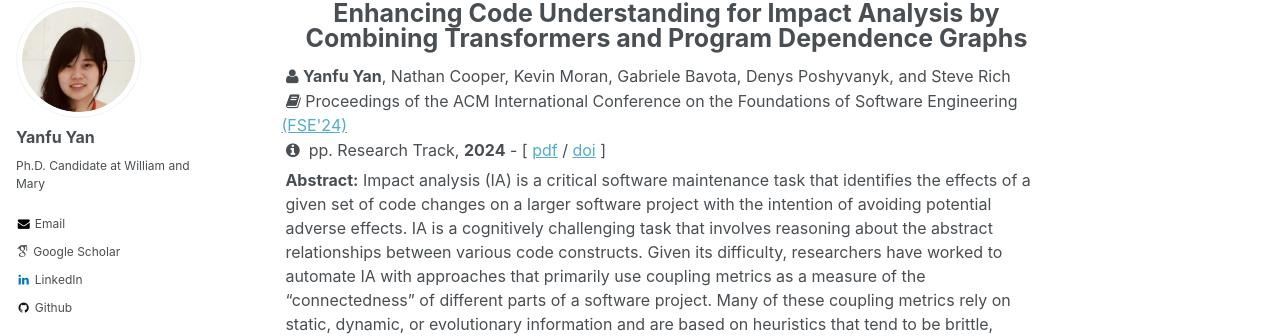
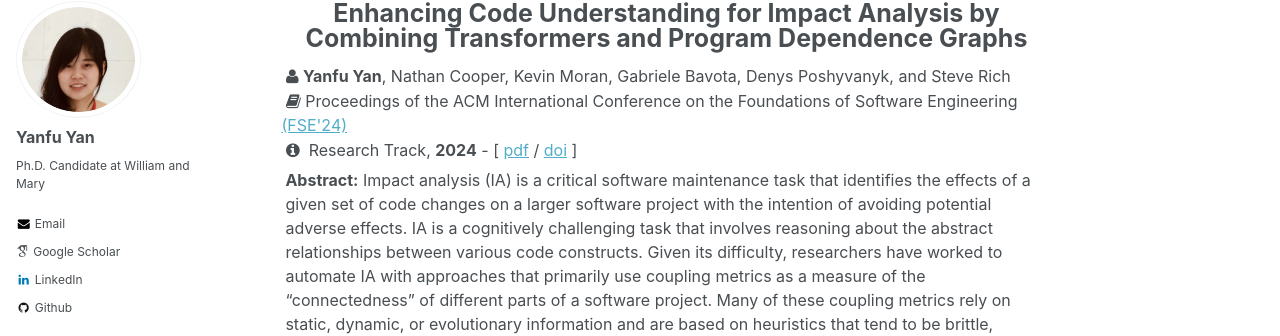
Before and after one commit to yanyanfu/yanyanfu.github.io, a Jekyll site: the page built from _publications/4-fse24-athena.md, in a window 1280 px wide and 1246 px high. Shown: the part 108-444 px from the top of the window. Built offline with Jekyll 4.4.1, drawn with Linux system fonts in a browser that asks for light colours; some web fonts are replaced.

```diff
--- a/_publications/4-fse24-athena.md
+++ b/_publications/4-fse24-athena.md
@@ -5,8 +5,8 @@ permalink: /publications/4-fse24-athena
 title: "Enhancing Code Understanding for Impact Analysis by Combining Transformers and Program Dependence Graphs"
 authors: "**Yanfu Yan**, Nathan Cooper, Kevin Moran, Gabriele Bavota, Denys Poshyvanyk, and Steve Rich"
 venue_key: "fse24"
-track:
-pages: Research Track
+track: "Research Track"
+pages:
 date: 2024-07-03
 doiurl: https://doi.org/10.1145/3643770
 
```
Also changed, not shown: _publications/1-scam23-acer.md (+1 -1 lines).
